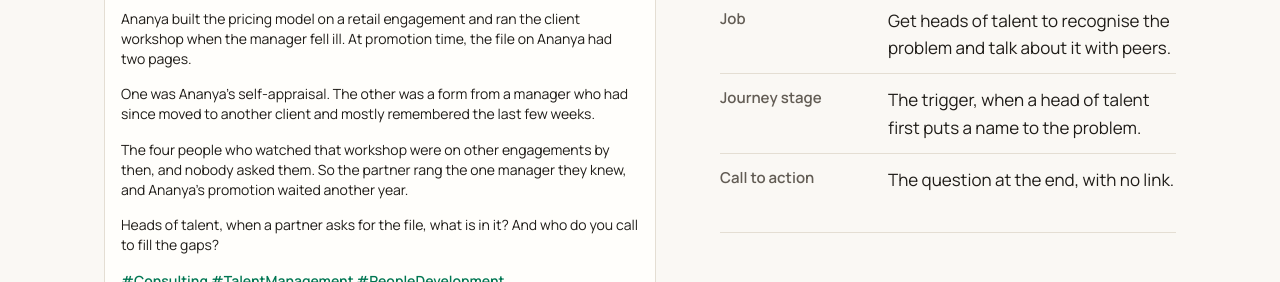
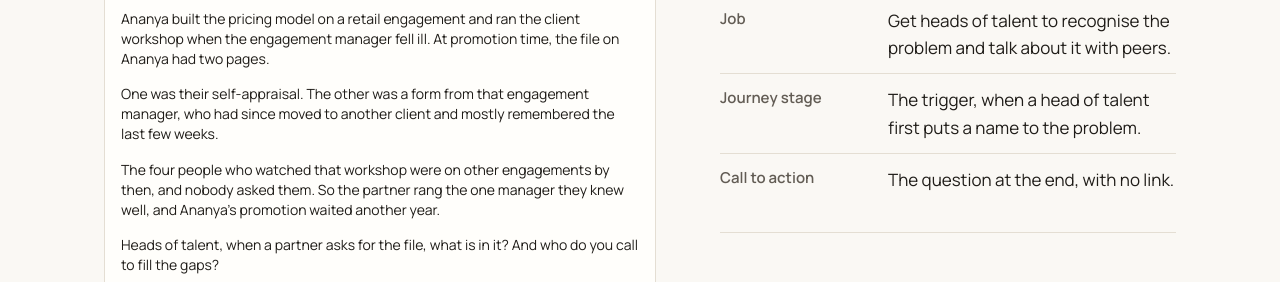
Before and after one commit to DevanshDhaked/Product-Marketing-final-assignment, a plain HTML site: page site/linkedin.html in a window 1280 px wide. Shown: the part 518-800 px from the top of the page. Drawn offline with Linux system fonts and the light colour scheme.

Commit message:
LinkedIn post 1: name the engagement manager once

```diff
--- a/site/linkedin.html
+++ b/site/linkedin.html
@@ -69,11 +69,11 @@
       <div><p class="li-name">Sphyr</p><p class="li-sub">Feedback from the people who saw the work</p><p class="li-sub">Week 1 · Public</p></div>
     </header>
     <div class="li-body">
-      <p>Ananya built the pricing model on a retail engagement and ran the client workshop when the manager fell ill. At promotion time, the file on Ananya had two pages.</p>
+      <p>Ananya built the pricing model on a retail engagement and ran the client workshop when the engagement manager fell ill. At promotion time, the file on Ananya had two pages.</p>
       <details class="li-more" open>
         <summary>…more</summary>
-        <p>One was Ananya's self-appraisal. The other was a form from a manager who had since moved to another client and mostly remembered the last few weeks.</p>
-        <p>The four people who watched that workshop were on other engagements by then, and nobody asked them. So the partner rang the one manager they knew, and Ananya's promotion waited another year.</p>
+        <p>One was their self-appraisal. The other was a form from that engagement manager, who had since moved to another client and mostly remembered the last few weeks.</p>
+        <p>The four people who watched that workshop were on other engagements by then, and nobody asked them. So the partner rang the one manager they knew well, and Ananya's promotion waited another year.</p>
         <p>Heads of talent, when a partner asks for the file, what is in it? And who do you call to fill the gaps?</p>
         <p class="li-tags">#Consulting #TalentManagement #PeopleDevelopment</p>
       </details>
```
